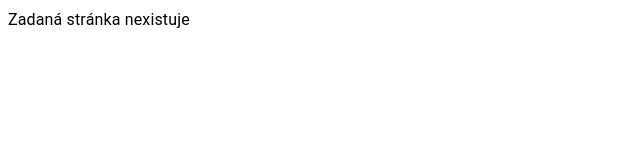
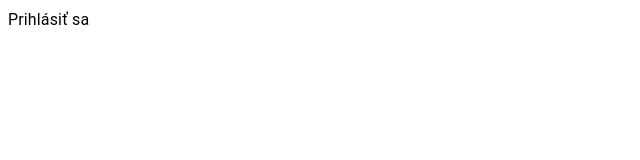
Before and after one commit to simon-stef/kam-na-kavu, a Next.js app: page /auth/prihlasenie in a window 1280 px wide. Before the commit this address had no page. Shown: the top 160 px of the page, without its empty margins (0-640 px from the left). Built offline with nearby package versions, Linux system fonts and the light colour scheme.

Commit message:
Basic page structure completed

```diff
--- /dev/null
+++ b/src/app/auth/prihlasenie/page.tsx
@@ -0,0 +1,11 @@
+// src/app/auth/prihlasenie/page.tsx
+
+import Typography from '@mui/material/Typography';
+
+export const metadata = { title: 'Prihlásiť sa | KamNaKavu'};
+
+export default function SignIn() {
+  return (
+    <Typography>Prihlásiť sa</Typography>
+  );
+}
--- a/src/app/layout.tsx
+++ b/src/app/layout.tsx
@@ -1,21 +1,9 @@
 import type { Metadata } from "next";
-import localFont from "next/font/local";
 import "./globals.css";
 
-const geistSans = localFont({
-  src: "./fonts/GeistVF.woff",
-  variable: "--font-geist-sans",
-  weight: "100 900",
-});
-const geistMono = localFont({
-  src: "./fonts/GeistMonoVF.woff",
-  variable: "--font-geist-mono",
-  weight: "100 900",
-});
-
 export const metadata: Metadata = {
-  title: "Create Next App",
-  description: "Generated by create next app",
+  title: "Kam na kávu",
+  description: "Webstránka na hodnotenie kaviární",
 };
 
 export default function RootLayout({
@@ -24,8 +12,8 @@ export default function RootLayout({
   children: React.ReactNode;
 }>) {
   return (
-    <html lang="en">
-      <body className={`${geistSans.variable} ${geistMono.variable}`}>
+    <html lang="sk">
+      <body >
         {children}
       </body>
     </html>
```
Also changed, not shown: src/app/auth/odhlasenie/page.tsx (added, +11 -0 lines), src/app/auth/registracia/page.tsx (added, +11 -0 lines), src/app/gdpr/page.tsx (added, +11 -0 lines), src/app/hladanie/page.tsx (added, +11 -0 lines), src/app/pridat/page.tsx (added, +11 -0 lines), src/app/prispevok/[id]/page.tsx (added, +11 -0 lines), src/app/prispevok/page.tsx (added, +11 -0 lines), src/app/profil/[id]/page.tsx (added, +11 -0 lines), src/app/profil/page.tsx (added, +11 -0 lines), src/app/fonts/GeistMonoVF.woff (deleted), src/app/fonts/GeistVF.woff (deleted).
